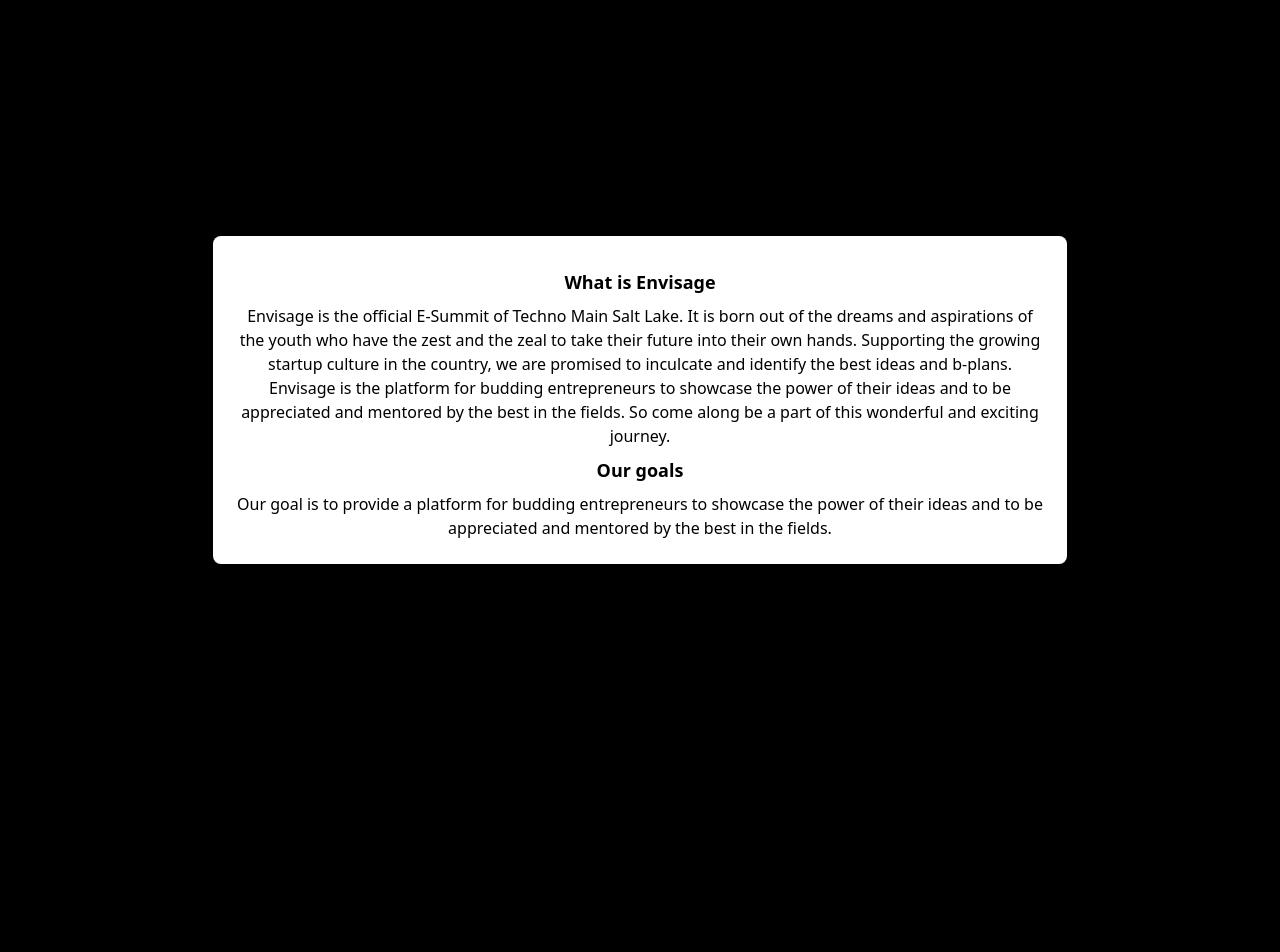
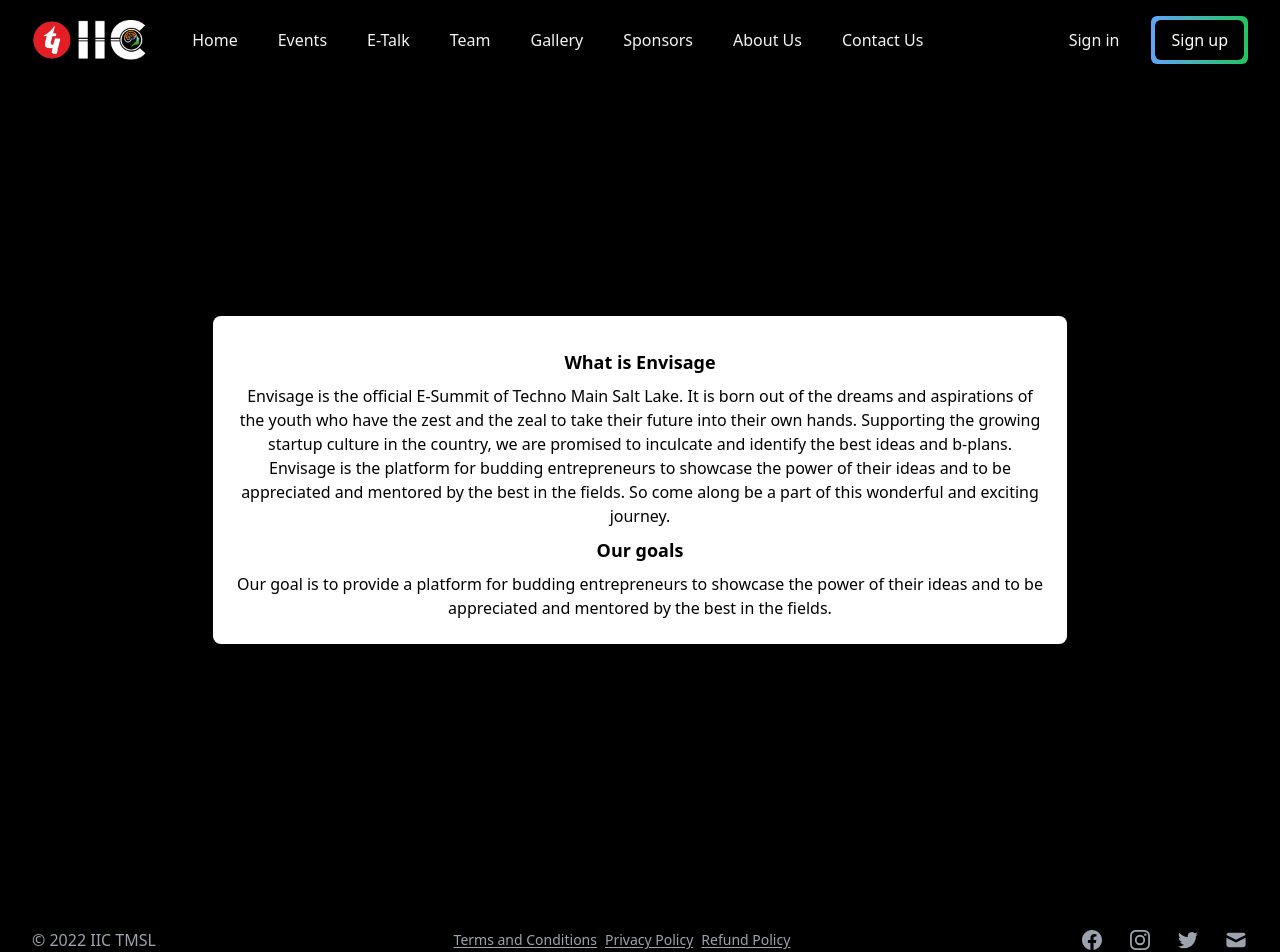
Before and after one commit to iictech/envisage22, a React (Create React App) app: page /about-us in a window 1280 px wide. Shown: the top 952 px of the page. Before the commit the page ends 800 px from the top, so only its background shows below. Built offline with nearby package versions, Linux system fonts and the light colour scheme.

Commit message:
Added Navbar and Footer

```diff
--- a/src/AboutUs.js
+++ b/src/AboutUs.js
@@ -1,15 +1,20 @@
+import Footer from "./Footer";
+import Header from "./Header";
+
 export default function About(){
     return (
+      <>
+        <Header/>
         <div className="text-center flex justify-center items-center h-screen">
             <div className="bg-white rounded-lg shadow px-5 py-6 md:w-2/3">
-              <p className="text-lg font-bold text-center p-2">
-              What is Envisage</p>
-<p>Envisage is the official E-Summit of Techno Main Salt Lake. It is born out of the dreams and aspirations of the youth who have the zest and the zeal to take their future into their own hands. Supporting the growing startup culture in the country, we are promised to inculcate and identify the best ideas and b-plans. Envisage is the platform for budding entrepreneurs to showcase the power of their ideas and to be appreciated and mentored by the best in the fields. So come along be a part of this wonderful and exciting journey.</p>
-<p className="text-lg font-bold text-center p-2">Our goals</p>
-<p>Our goal is to provide a platform for budding entrepreneurs to showcase the power of their ideas and to be appreciated and mentored by the best in the fields.</p>
+              <p className="text-lg font-bold text-center p-2"> What is Envisage</p>
+              <p>Envisage is the official E-Summit of Techno Main Salt Lake. It is born out of the dreams and aspirations of the youth who have the zest and the zeal to take their future into their own hands. Supporting the growing startup culture in the country, we are promised to inculcate and identify the best ideas and b-plans. Envisage is the platform for budding entrepreneurs to showcase the power of their ideas and to be appreciated and mentored by the best in the fields. So come along be a part of this wonderful and exciting journey.</p>
+              <p className="text-lg font-bold text-center p-2">Our goals</p>
+              <p>Our goal is to provide a platform for budding entrepreneurs to showcase the power of their ideas and to be appreciated and mentored by the best in the fields.</p>
 
-</div>
+            </div>
         </div>
-
+        <Footer/>
+      </>
     )
 }
```
